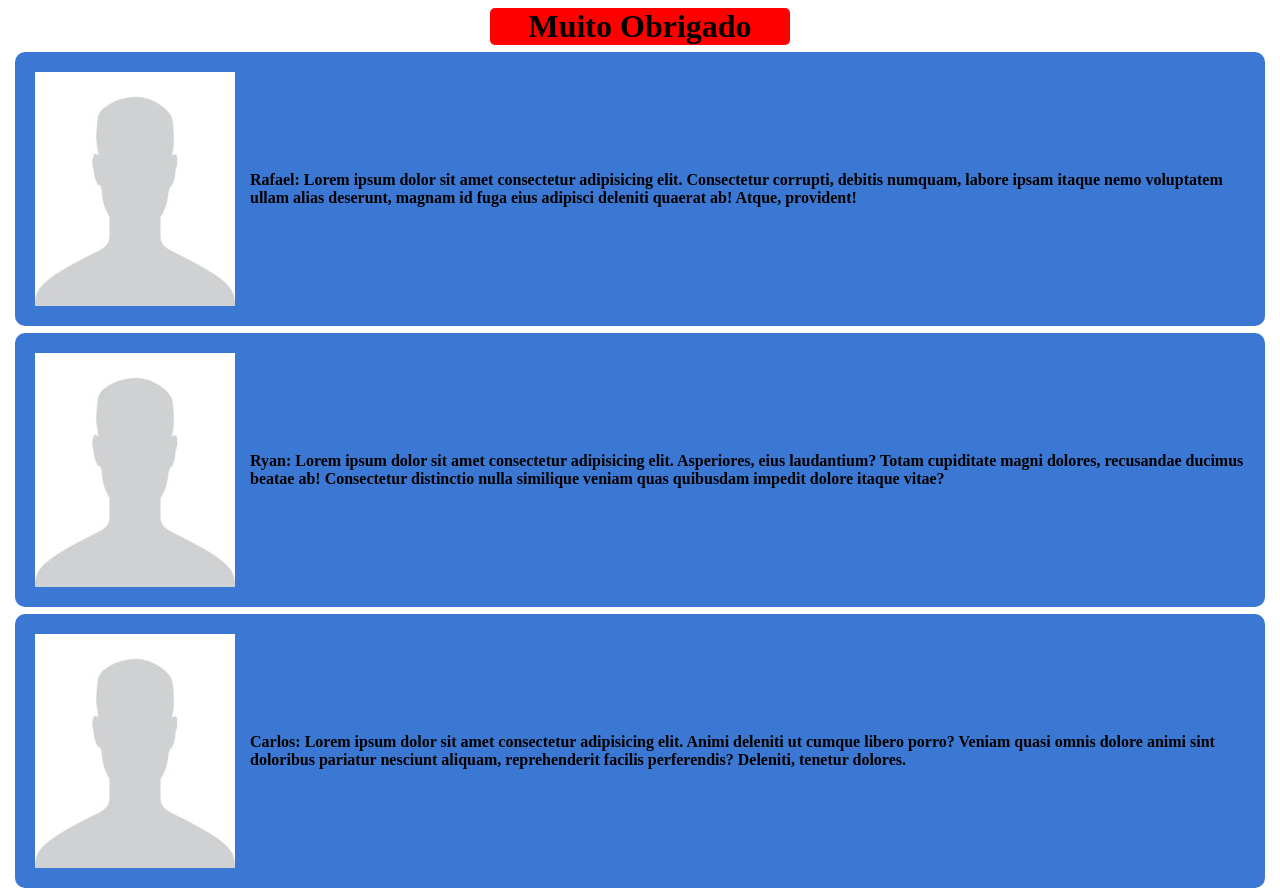
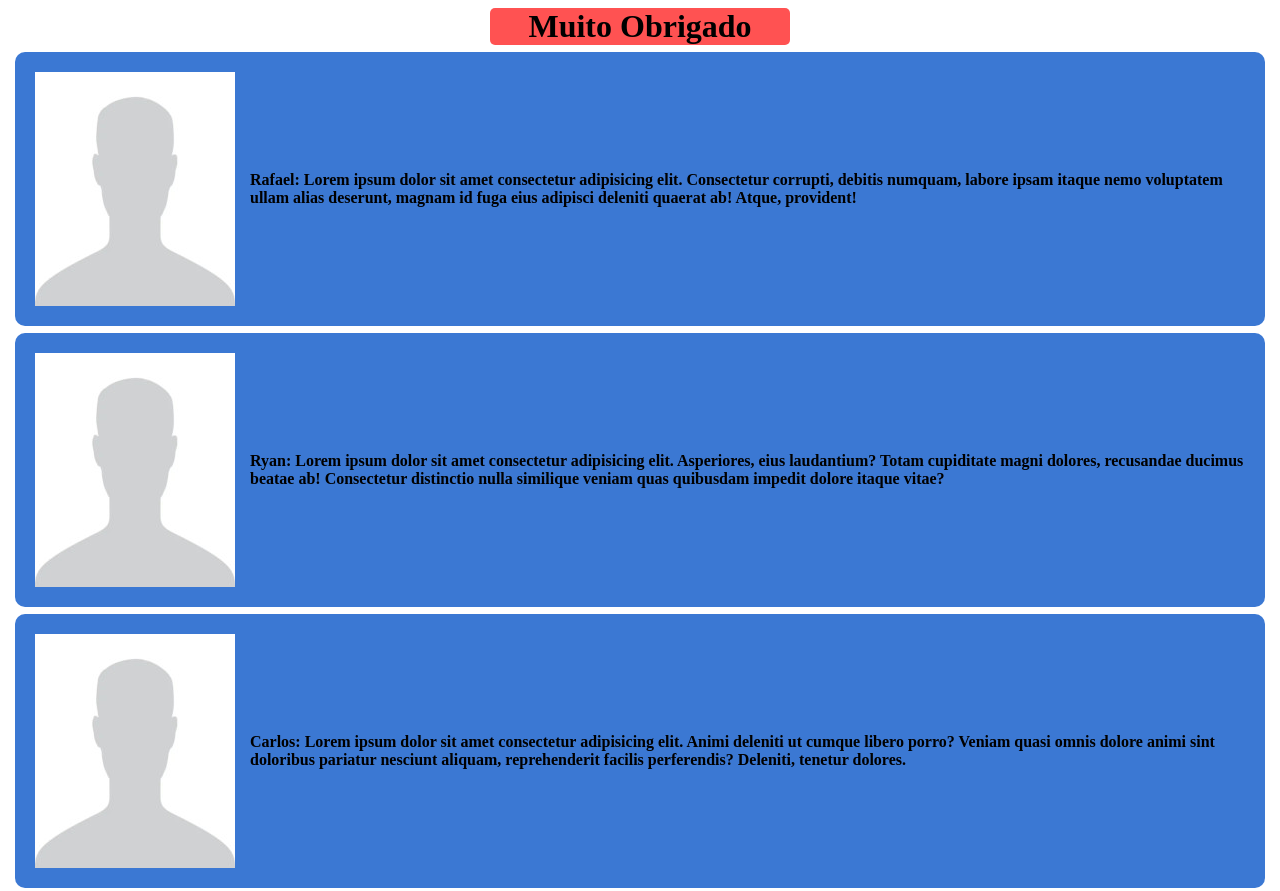
Before and after one commit to 16sani1/site-do-trabalho-da-escola, a plain HTML site: page créditos/creditos.html in a window 1280 px wide. Shown: the top 891 px of the page. Drawn offline with Linux system fonts and the light colour scheme.

Commit message:
Update créditoscss.css

```diff
--- a/créditos/créditoscss.css
+++ b/créditos/créditoscss.css
@@ -4,7 +4,7 @@ body{
 }
 h1{
     text-align: center;
-    background-color: red;
+    background-color: rgba(255,0,0,0.677);
     width: 300px;
     margin:auto;
     border-radius: 5px;
```
